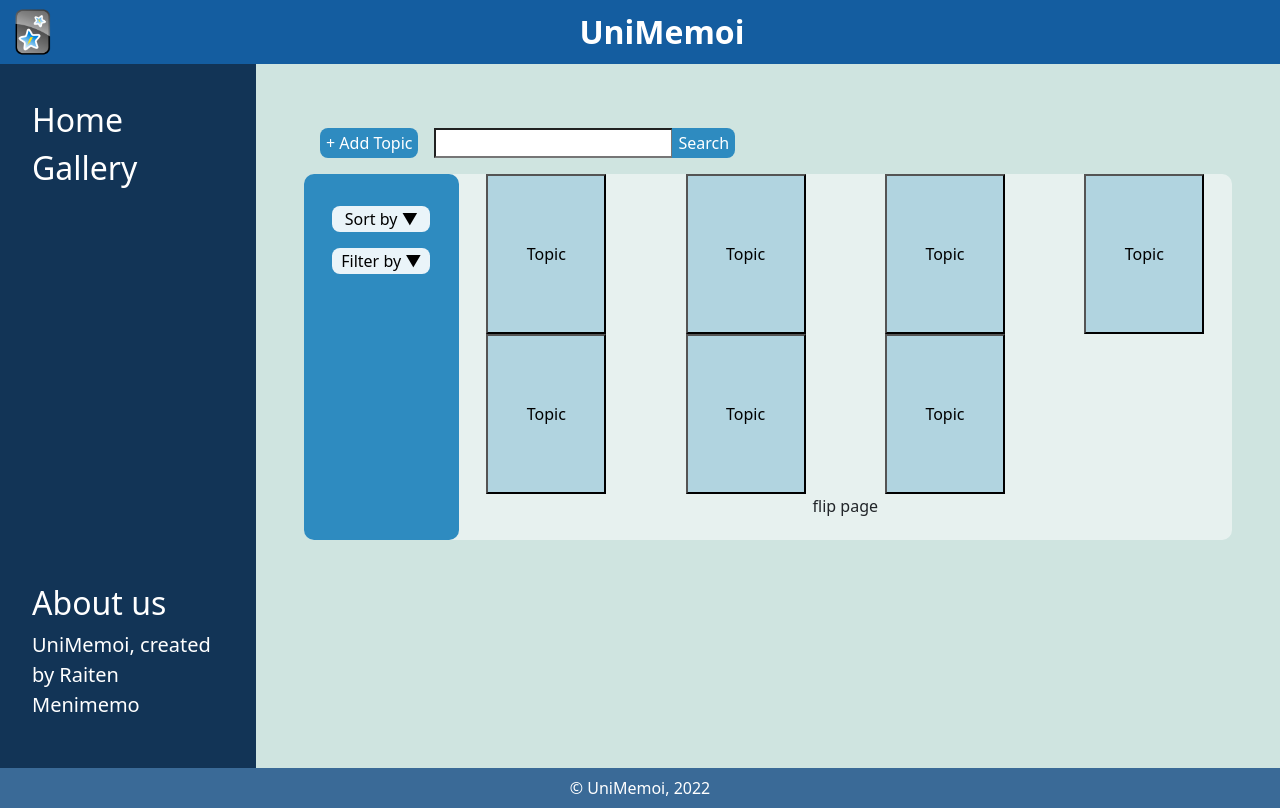
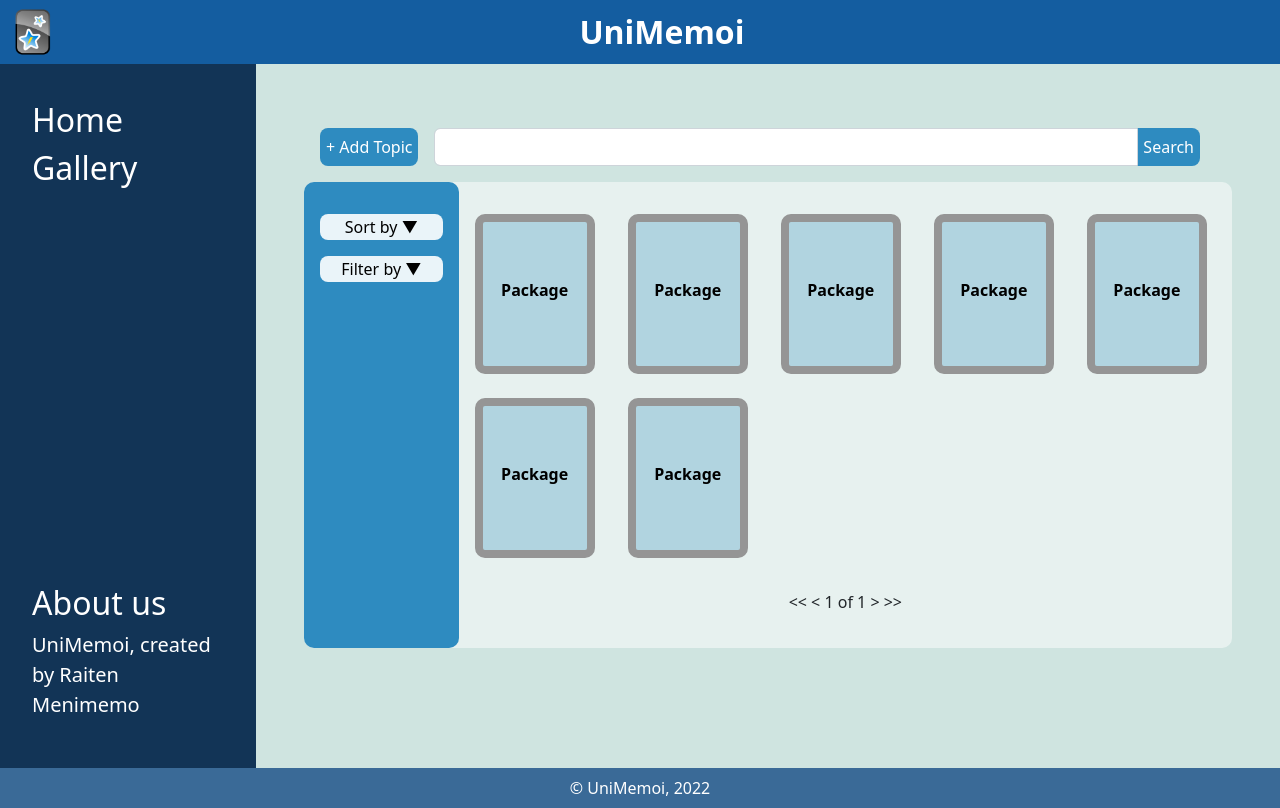
Before and after one commit to UniMemoi/UniMemoi, a React (Create React App) app: page /gallery in a window 1280 px wide. Built offline with nearby package versions, Linux system fonts and the light colour scheme.

Commit message:
further gallery styling, restructured Card

```diff
--- a/src/App.js
+++ b/src/App.js
@@ -16,7 +16,7 @@
         <nav>
           <div className="nav-links">
             <a href="/">Home</a>
-            <a href="gallery">Gallery</a>
+            <a href="/gallery">Gallery</a>
           </div>
           <div>
             <h3>About us</h3>
--- a/src/components/Card.js
+++ b/src/components/Card.js
@@ -1,25 +1,18 @@
-import React, { useState } from "react";
+import React from "react";
 import "../styles/Card.scss";
 
 const Card = (props) => {
-  const [isFront, setIsFront] = useState(true);
 
-  if (isFront) return (
-    <button
-      className={"mcard mcard-front"}
-      onClick={() => setIsFront(false)}
-    >
-        Topic
-    </button>
+  if (props.isFront) return (
+    <div className={"mcard mcard-front"}>
+      {props.children}
+    </div>
   )
 
   else return (
-    <button
-      className={"mcard mcard-back"}
-      onClick={() => setIsFront(true)}
-    >
-        Lorem ipsum dolor sit amet, consectetur adipiscing elit, sed do eiusmod tempor incididunt ut labore et dolore magna aliqua.
-    </button>
+    <div className={"mcard mcard-back"}>
+      {props.children}
+    </div>
   )
 }
 
--- a/src/pages/Gallery.js
+++ b/src/pages/Gallery.js
@@ -1,18 +1,18 @@
 import { Card, Filter } from "../components";
 import "../styles/Gallery.scss"
 import { UploadPopup } from "../components";
-import { Col, InputGroup, Row } from 'reactstrap';
+import { Col, Input, InputGroup, Row } from 'reactstrap';
 import React from "react";
 import { FaSearch } from 'react-icons/fa';
 
 
-const tempCard = {
-  front: "Topic",
-  back: "Lorem ipsum dolor sit amet, consectetur adipiscing elit, sed do eiusmod tempor incididunt ut labore et dolore magna aliqua."
+const tempPkgCard = {
+  topic: "Package",
+  id: 1234
 }
 
-const tempCardList = [
-  tempCard, tempCard, tempCard, tempCard, tempCard, tempCard, tempCard
+const tempPackageList = [
+  tempPkgCard, tempPkgCard, tempPkgCard, tempPkgCard, tempPkgCard, tempPkgCard, tempPkgCard
 ]
 
 const sortDate = () => {
@@ -96,7 +96,7 @@
             className={"text-button"}>+ Add Topic</button>
 
         <InputGroup>
-          <input />
+          <Input />
 
           <button className={"text-button"}>Search</button>
         </InputGroup>
@@ -128,13 +128,15 @@
           </Filter>
         </div>
         <div className={"card-grid"}>
-          <Row md="4">
-            {tempCardList.map((c, i) =>
-              <Col key={i}><Card front={c.front} back={c.back}/></Col>
-            )}
+          <Row className="gy-4" xs="1" sm="2" md="3" lg="4" xl="5" xxl="6">
+            {tempPackageList.map((p, i) => <Col key={i}>
+              <a href={`/package/${p.id}`}>
+                <Card isFront>{p.topic}</Card>
+              </a>
+            </Col>)}
           </Row>
         </div>
-        <div className={"card-page"}>flip page</div>
+        <div className={"card-page"}>{"<< < 1 of 1 > >>"}</div>
       </section>
     </div>
   )
--- a/src/styles/Card.scss
+++ b/src/styles/Card.scss
@@ -1,13 +1,21 @@
 .mcard {
   width: 7.5rem;
   height: 10rem;
+  border-radius: 10px;
+  border: 0.5rem solid var(--card-border-color);
+  padding-bottom: 0.5rem;
 }
 
 .mcard-front {
-  background-color: var(--card-color) !important;
+  background-color: var(--card-color);
+  flex-direction: column;
+  display: flex;
+  font-weight: bold;
+  justify-content: center;
 }
 
 .mcard-back {
-  background-color: #ffffff !important;
-  overflow: scroll;
+  background-color: #ffffff;
+  overflow-y: scroll;
+  overflow-x: hidden;
 }
--- a/src/styles/Filter.scss
+++ b/src/styles/Filter.scss
@@ -1,6 +1,5 @@
 .ndropdown {
   margin: 1rem auto;
-  width: 80%;
 
   .ndropdown-toggle, .ndropdown-item {
     width: 100%;
--- a/src/styles/Gallery.scss
+++ b/src/styles/Gallery.scss
@@ -55,6 +55,12 @@
 
     .card-grid {
       grid-area: card;
+      margin: 2rem 1rem;
+
+      a {
+        text-decoration: none;
+        color: #000000;
+      }
     }
 
     .card-page {
--- a/src/styles/Global.scss
+++ b/src/styles/Global.scss
@@ -5,6 +5,7 @@
   --footer-color: #3A6A97;
   --section-color: rgba(255, 255, 255, 0.5);
   --card-color: #B1D4E0;
+  --card-border-color: #959595;
   --function-color: #2E8BC0;
 }
 
--- a/src/styles/UploadPopup.scss
+++ b/src/styles/UploadPopup.scss
@@ -6,6 +6,7 @@
     height: 100vh;
     top: 0;
     left: 0;
+    z-index: 999;
   }
 
   .box {
```
